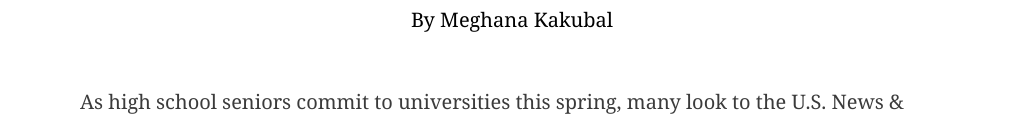
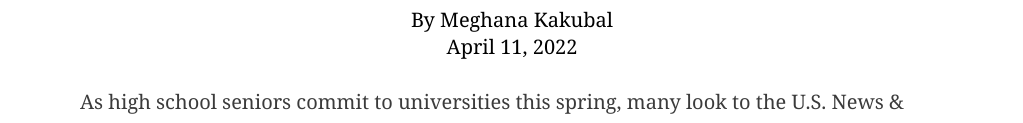
Before and after one commit to meghanakakubal/university-rankings-analysis, a plain HTML site: page index.html in a window 1280 px wide. Shown: the part 245-368 px from the top of the page, without its empty margins (128-1151 px from the left). Drawn offline with Linux system fonts and the light colour scheme.

Commit message:
update index.html to include publishing date

```diff
--- a/index.html
+++ b/index.html
@@ -16,6 +16,7 @@
 			</div>
 			<div class = "section byline">
 				<p> By Meghana Kakubal</p>
+				<p> April 11, 2022</p>
 			</div>
 			<div class="section content">
 				<p>As high school seniors commit to universities this spring, many look to the U.S. News & World Report’s
```
